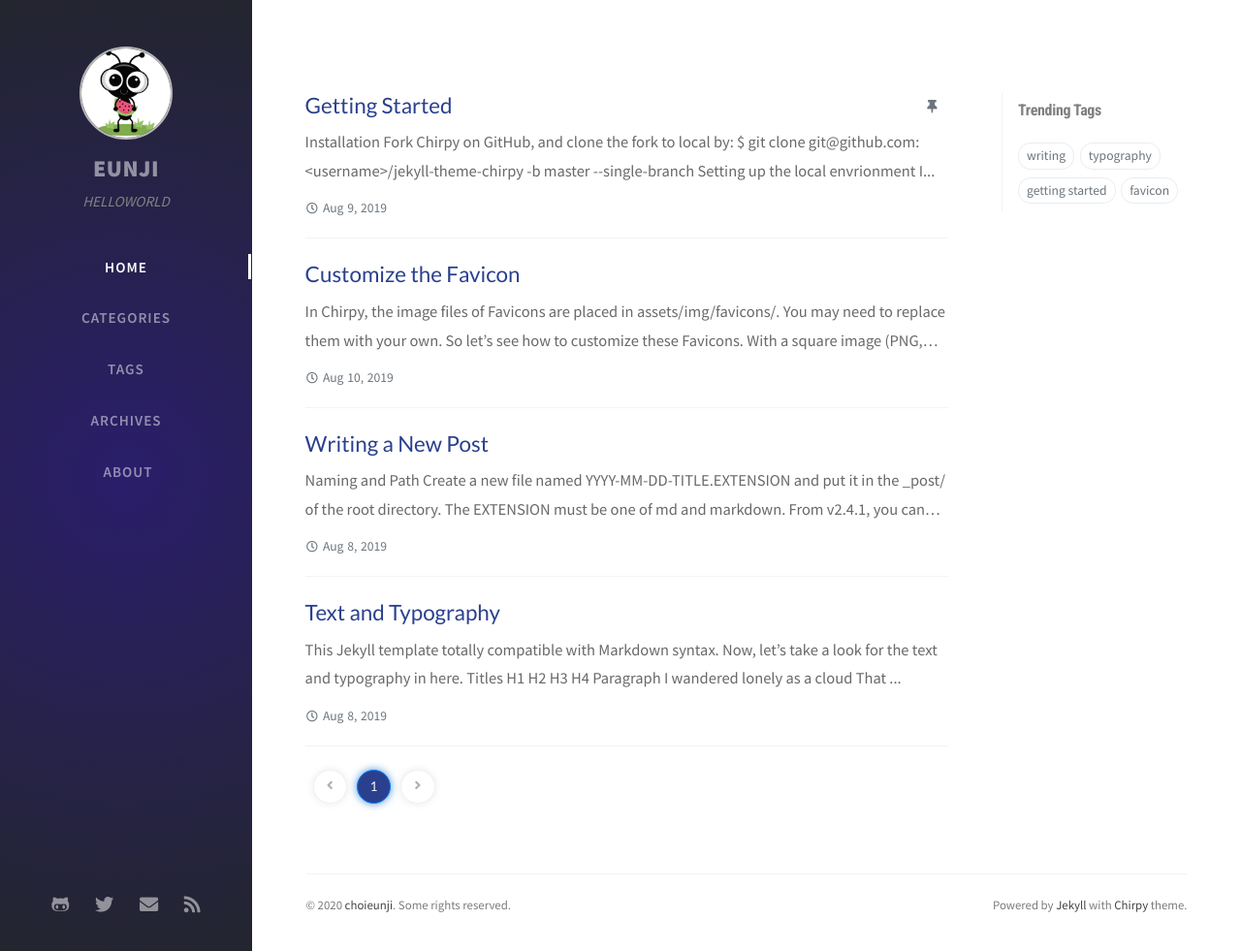
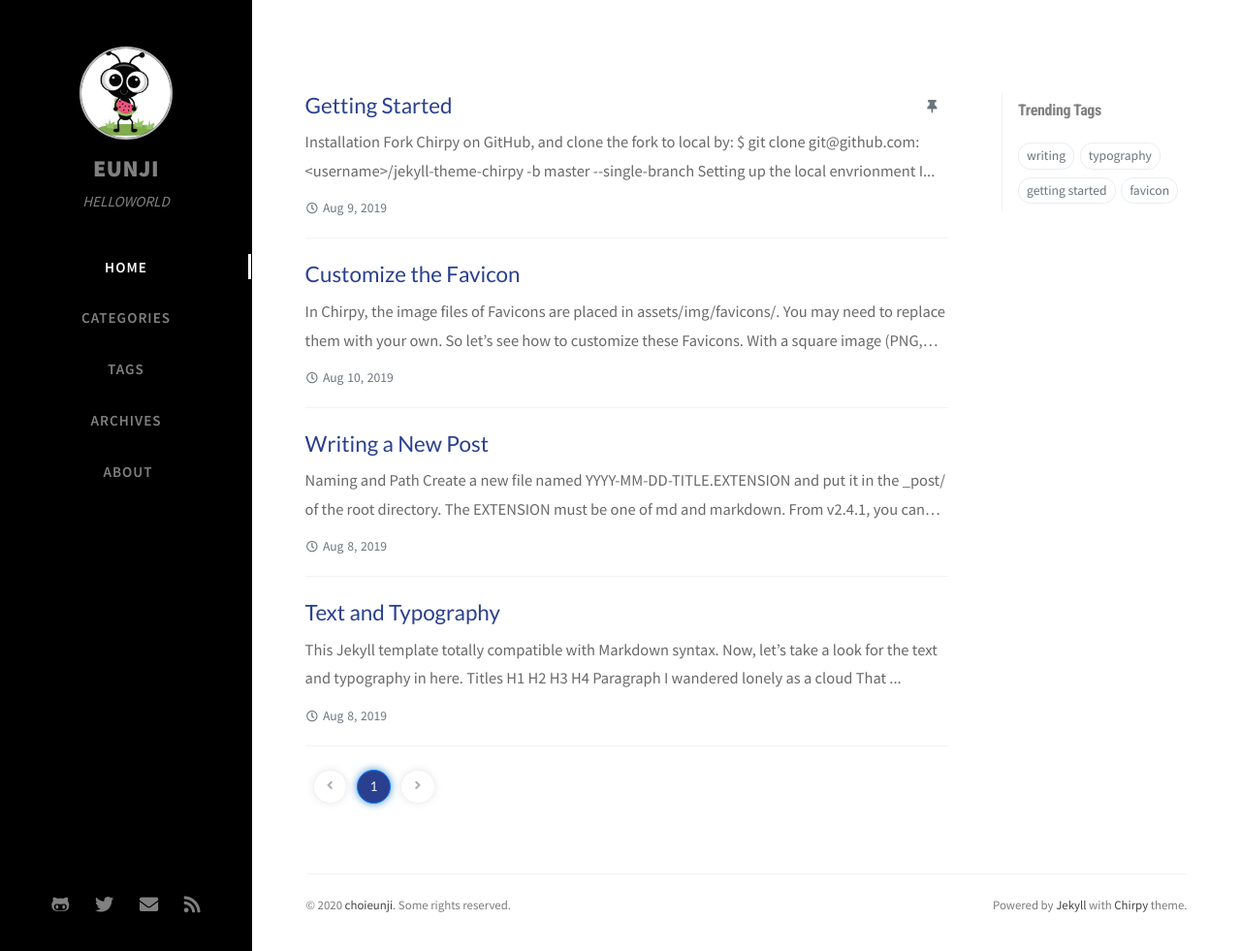
Before and after one commit to choieunii/choieunii.github.io, a Jekyll site: the page built from index.html, in a window 1280 px wide and 981 px high. Shown: the whole window at 97% size. Built offline with Jekyll 4.4.1, drawn with Linux system fonts in a browser that asks for light colours; nearby versions of some CDN libraries; the list of posts is cut into pages by our own code; comment, search, counter and statistics services are not loaded.

Commit message:
Update light-typography.scss

```diff
--- a/assets/css/_colors/light-typography.scss
+++ b/assets/css/_colors/light-typography.scss
@@ -44,8 +44,7 @@
 
   /* Sidebar */
 
-  --sidebar-bg: radial-gradient(
-    circle, rgba(42, 30, 107, 1) 0%, rgba(35, 37, 46, 1) 100%);
+  --sidebar-bg: black;
 
   --nav-cursor-color: #fcfcfc;
 
```
